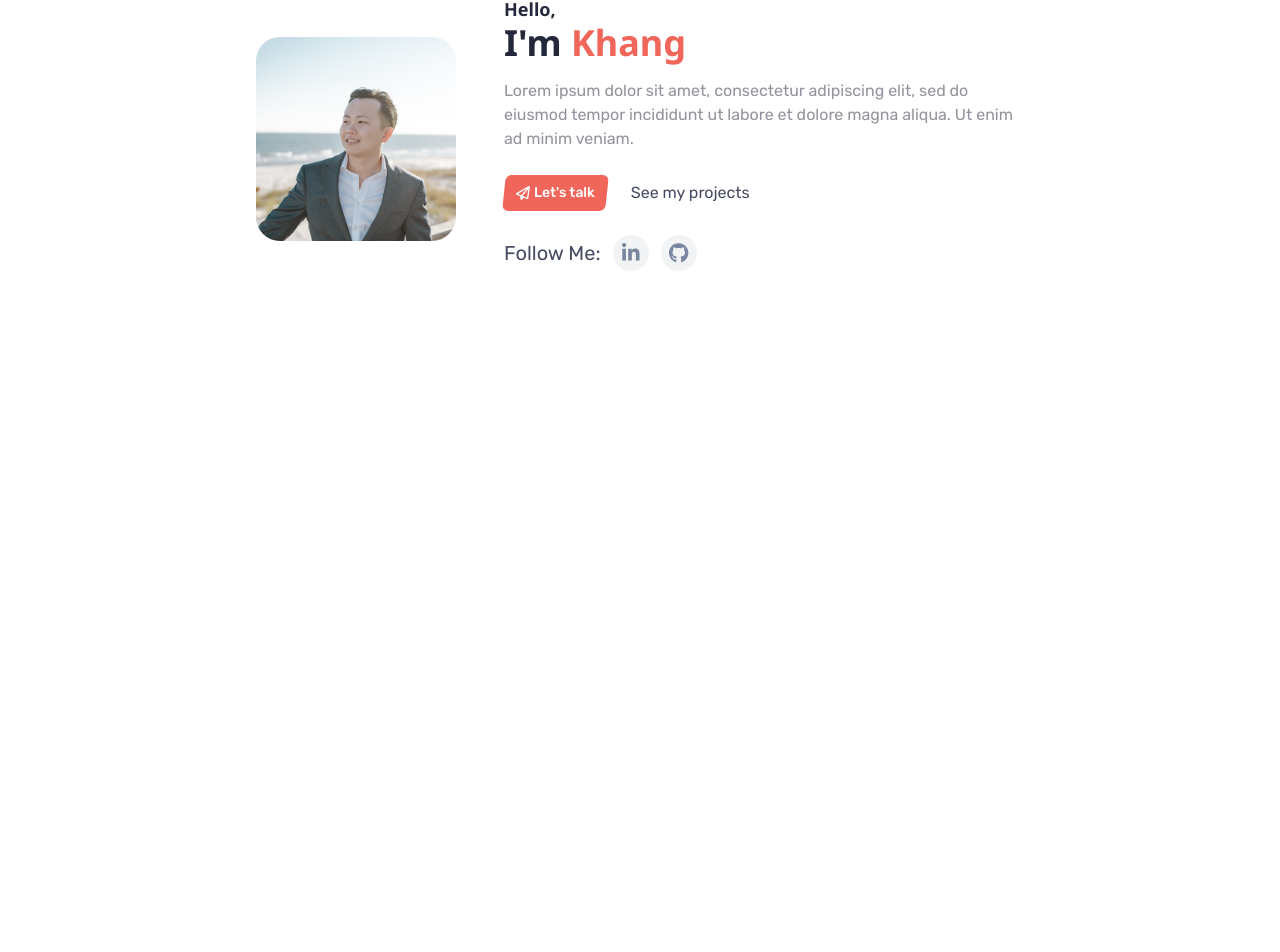
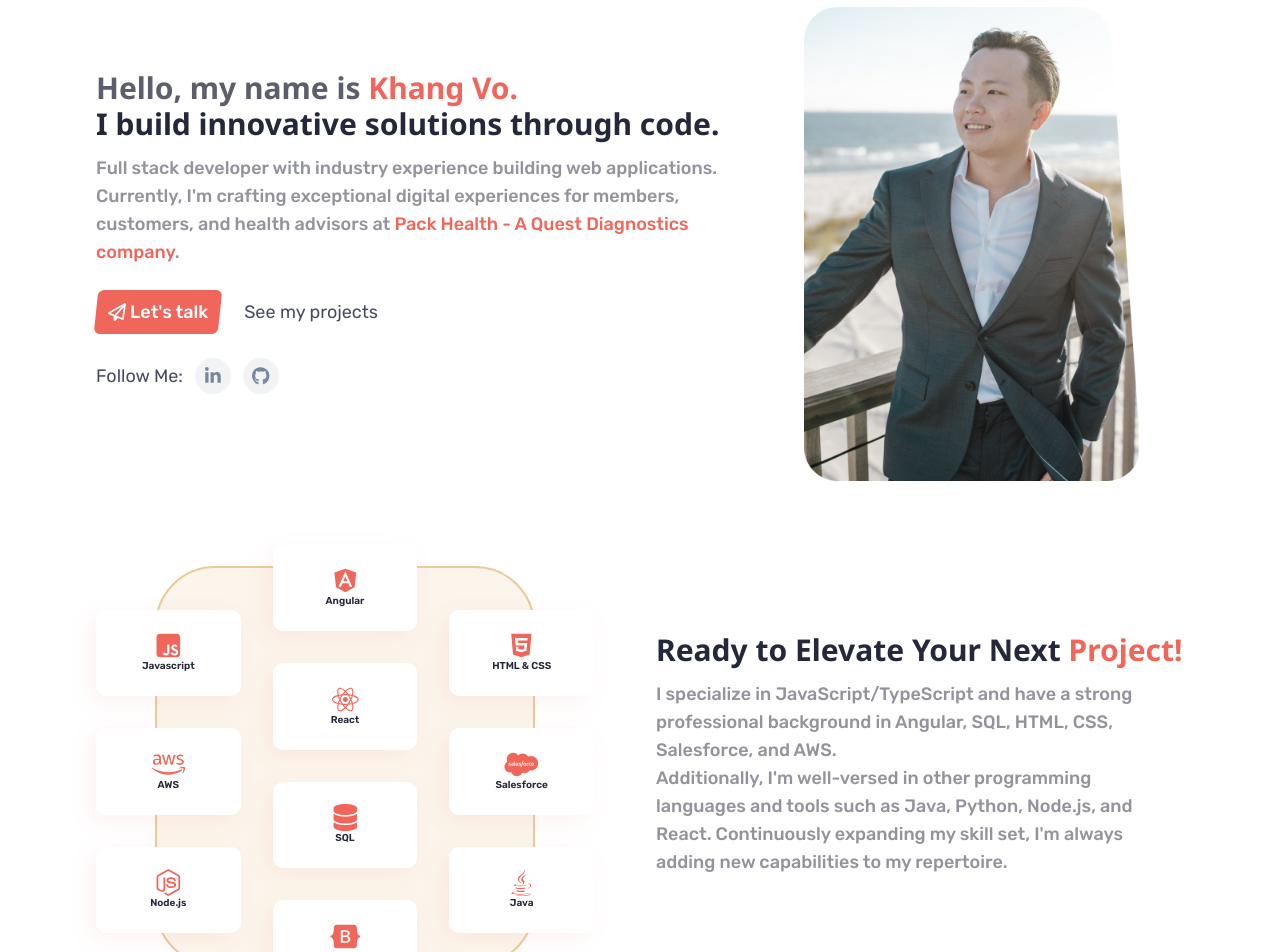
Before and after one commit to kvo189/my-portfolio, a Next.js app: page / in a window 1280 px wide. Shown: the part 155-1107 px from the top of the page. Before the commit the page ends 898 px from the top, so only its background shows below. Built offline with nearby package versions, Linux system fonts and the light colour scheme.

Commit message:
Update section1

```diff
--- a/src/app/font.ts
+++ b/src/app/font.ts
@@ -2,7 +2,7 @@ import { Inter, Urbanist, Rubik, Noto_Sans } from 'next/font/google'
 
 export const inter = Inter({
   subsets: ['latin'],
-  variable: '--font-rubik',
+  variable: '--font-inter',
   display: 'auto',
   preload: true,
 })
@@ -16,6 +16,7 @@ export const urbanist = Urbanist({
 
 export const rubik = Rubik({
   subsets: ['latin'],
+  weight: ["400", "500", "600", "700"],
   variable: '--font-rubik',
   display: 'auto',
   preload: true,
--- a/src/app/globals.css
+++ b/src/app/globals.css
@@ -6,6 +6,11 @@
   --foreground-rgb: 0, 0, 0;
   --background-start-rgb: 255, 255, 255;
   --background-end-rgb: 255, 255, 255;
+  --break-sm: 640px;
+  --break-md: 768px;
+  --break-lg: 1024px;
+  --break-xl: 1280px;
+  --break-2xl: 1536px;
 }
 
 /* @media (prefers-color-scheme: dark) {
--- /dev/null
+++ b/src/app/page.module.css
@@ -0,0 +1,71 @@
+#skillsBackground {
+    position: relative;
+    max-width: 90vw;
+    width: 346px;
+    height: 312px;
+    display: grid;
+    grid-template-columns: repeat(3, 1fr);
+    grid-template-rows: repeat(4, 1fr);
+    row-gap: 24px;
+    column-gap: 24px;
+}
+
+@media (min-width: 768px) {
+    #skillsBackground {
+        max-width: 40vw;
+    }
+}
+
+@media (min-width: 1024px) {
+    #skillsBackground {
+        width: 498px;
+        height: 442px;
+        row-gap: 32px;
+        column-gap: 32px;
+    }
+}
+
+#skillsBackground::before {
+    content          : '';       /* Set empty content                      */
+    position         : absolute; /* Position the pseudo-element absolutely */
+    width            : 76.3%;
+    height           : 90.5%;      /* Set height and width as desired        */
+    left             : 11.85%;
+    top              : 4.75%;       /* Set the offset as desired              */
+    z-index          : -1;       /* Send element to back                   */
+    background-color : rgba(235, 202, 154, 0.20);
+    border-radius: 60px;
+    border: 2px solid #EBCA9A;
+  }
+
+.skillCard {
+    font-size: 10px;
+    font-weight: 600;
+    font-family: var(--font-rubik);
+    border-radius: 10px;
+    background: #FFF;
+    box-shadow: -6px 6px 25px 0px rgba(255, 89, 90, 0.08);
+    /* padding: 16px; */
+    display: flex;
+    flex-direction: column;
+    justify-content: center;
+}
+
+.skillCard svg {
+    color: #F1665A;
+    font-size: 27px;
+}
+
+.skillCard:last-child:nth-child(3n - 2) {
+    grid-column-end: 3;
+}
+
+.skillCard:nth-child(1),
+.skillCard:nth-child(3),
+.skillCard:nth-child(4),
+.skillCard:nth-child(6),
+.skillCard:nth-child(7),
+.skillCard:nth-child(9) {
+    margin-top: 45%;
+    margin-bottom: -45%;
+}
--- a/src/app/page.tsx
+++ b/src/app/page.tsx
@@ -3,13 +3,28 @@ import { Metadata } from 'next';
 import { notoSans, rubik } from './font';
 import { FontAwesomeIcon } from '@fortawesome/react-fontawesome';
 import Image from 'next/image';
-import profilePic from '@/assets/me_2.jpg';
-import { faLinkedin, faLinkedinIn, faGithub } from '@fortawesome/free-brands-svg-icons';
+import profilePic from '@/assets/me_edit.png';
+import { faDatabase } from '@fortawesome/free-solid-svg-icons';
+import {
+  faLinkedin,
+  faLinkedinIn,
+  faGithub,
+  faSquareJs,
+  faJava,
+  faSalesforce,
+  faReact,
+  faAngular,
+  faAws,
+  faNodeJs,
+  faHtml5,
+  faBootstrap,
+} from '@fortawesome/free-brands-svg-icons';
 import { config } from '@fortawesome/fontawesome-svg-core';
 import '@fortawesome/fontawesome-svg-core/styles.css';
 import { SocialMediaButton } from '@/components/SocialMediaButton/SocialMediaButton';
 import { faPaperPlane } from '@fortawesome/free-regular-svg-icons';
 import { Button } from '@/components/Button';
+import styles from './page.module.css';
 config.autoAddCss = false;
 
 export const metadata: Metadata = {
@@ -17,12 +32,13 @@ export const metadata: Metadata = {
 };
 
 export default function Home() {
-  const bodyPadding = 'px-5 sm:px-12 lg:px-32';
+  const bodyPadding = 'px-5 sm:px-8';
   return (
     <>
       <Navigation padding={bodyPadding} />
-      <main className={`flex min-h-screen flex-col items-center justify-between ${bodyPadding} max-w-5xl m-auto`}>
+      <main className={`py-10 flex min-h-screen flex-col items-center gap-10 ${bodyPadding} max-w-6xl m-auto`}>
         <HomeContent />
+        <Section1 />
       </main>
     </>
   );
@@ -30,30 +46,104 @@ export default function Home() {
 
 function HomeContent() {
   return (
-    <>
-      <section className={`${rubik.className} text-center mt-10 flex flex-col md:flex-row md:gap-12 items-center text-secondary-gray`}>
-        <div className='mt-6 px-14 md:px-0 flex flex-1 md:flex-initial justify-center'>
-          <Image className='rounded-3xl' src={profilePic} alt='' width={200} height={200} />
-        </div>
-        <div className='flex flex-col flex-1 md:items-start md:text-left'>
-          <h2 className={`${notoSans.className} text-4xl font-bold`}>
-            <span className='text-lg'>Hello,</span>
+    <section className={`${rubik.className} text-center flex flex-col md:flex-row md:gap-8 items-center text-secondary-gray`}>
+      {/* Text */}
+      <div className='flex flex-col flex-1 basis-52 md:items-start md:text-left'>
+        <h2 className={`${notoSans.className} text-2xl lg:text-3xl font-bold`}>
+          <span className='text-secondary-gray-75'>Hello, my name is </span>
+          <span className='text-primary-red'>Khang Vo.</span>
           <br></br>
-            I'm <span className='text-primary-red'>Khang</span>
+          <span className='text-secondary-gray'>I build innovative solutions through code.</span>
         </h2>
-          <p className='mt-4 text-secondary-gray-50'>
-            Lorem ipsum dolor sit amet, consectetur adipiscing elit, sed do eiusmod tempor incididunt ut labore et dolore magna aliqua. Ut enim ad minim veniam.
+        <p className='mt-3 text-secondary-gray-50 font-medium font-rubik lg:text-lg'>
+          Full stack developer with industry experience building web applications. <br></br>
+          Currently, I'm crafting exceptional digital experiences for members, customers, and health advisors at{' '}
+          <span className='text-primary-red'>Pack Health - A Quest Diagnostics company</span>.
         </p>
         <div className='mt-6 flex items-center justify-center gap-6'>
           <Button icon={faPaperPlane} text="Let's talk" anchor={true} />
-            <a href='' className='text-secondary-gray2'>
+          <a href='' className='text-secondary-gray2 md:text-lg'>
             See my projects
           </a>
         </div>
-          <div className='mt-6 text-xl flex items-center justify-center gap-3'>
+        <div className='mt-6 text-lg flex items-center justify-center gap-3'>
           <span className='text-secondary-gray2'>Follow Me:</span>
           <SocialMediaButton icon={faLinkedinIn} />
           <SocialMediaButton icon={faGithub} />
+        </div>
+      </div>
+      {/* Image */}
+      <div className='mt-6 px-14 md:px-0 flex flex-1 md:flex-1 justify-center'>
+        <Image className='rounded-3xl' src={profilePic} alt='' width={337} height={474} unoptimized />
+      </div>
+    </section>
+  );
+}
+
+function Section1() {
+  const skillsArray = [
+    {
+      name: 'Javascript',
+      icon: faSquareJs,
+    },
+    {
+      name: 'Angular',
+      icon: faAngular,
+    },
+    {
+      name: 'HTML & CSS',
+      icon: faHtml5,
+    },
+    {
+      name: 'AWS',
+      icon: faAws,
+    },
+    {
+      name: 'React',
+      icon: faReact,
+    },
+    {
+      name: 'Salesforce',
+      icon: faSalesforce,
+    },
+    {
+      name: 'Node.js',
+      icon: faNodeJs,
+    },
+    {
+      name: 'SQL',
+      icon: faDatabase,
+    },
+    {
+      name: 'Java',
+      icon: faJava,
+    },
+    {
+      name: 'faBootstrap',
+      icon: faBootstrap,
+    },
+  ];
+  return (
+    <>
+      <section className='flex flex-col md:gap-8 md:flex-row-reverse items-center text-secondary-gray text-center'>
+        <div className='flex flex-col flex-1 md:items-start md:text-left '>
+          <h2 className={`${notoSans.className} text-2xl lg:text-3xl font-bold`}>
+            Ready to Elevate Your Next <span className='text-primary-red'>Project!</span>
+          </h2>
+          <p className='mt-3 text-secondary-gray-50 font-medium font-rubik lg:text-lg'>
+            I specialize in JavaScript/TypeScript and have a strong professional background in Angular, SQL, HTML, CSS, Salesforce, and AWS.<br></br>
+            Additionally, I'm well-versed in other programming languages and tools such as Java, Python, Node.js, and React. Continuously expanding my skill set, I'm always adding
+            new capabilities to my repertoire.
+          </p>
+        </div>
+        <div className='mt-6 flex flex-1 md:flex-1 justify-start'>
+          <div id={styles.skillsBackground}>
+            {skillsArray.map((skill) => (
+              <div className={styles.skillCard}>
+                <FontAwesomeIcon icon={skill.icon} className='text-3xl' />
+                {skill.name}
+              </div>
+            ))}
           </div>
         </div>
       </section>
--- a/src/components/Button/Button.tsx
+++ b/src/components/Button/Button.tsx
@@ -13,7 +13,7 @@ export function Button({ icon, text, anchor = false }: ButtonProps) {
   return (
     <>
       <Tag
-        className='relative text-white text-sm font-medium
+        className='relative text-white text-base md:text-lg font-medium
         select-none py-2 px-3
         flex gap-1 items-center justify-center
         w-fit cursor-pointer
--- a/tailwind.config.ts
+++ b/tailwind.config.ts
@@ -22,10 +22,12 @@ const config: Config = {
         'primary-gray': '#F0EFF4',
         'secondary-gray': '#25283A;',
         'secondary-gray-50': '#25283A80',
+        'secondary-gray-75': '#25283ABF',
         'secondary-gray2': '#474B63',
       },
       fontFamily: {
         'urbanist': ['Urbanist', 'sans-serif'],
+        'rubik': ['Rubik', 'sans-serif'],
       }
     },
   },
```
Also changed, not shown: src/assets/me_edit.png (added), src/assets/me_sm.jpg (added). Lines whose indentation alone changed are shown as unchanged.
